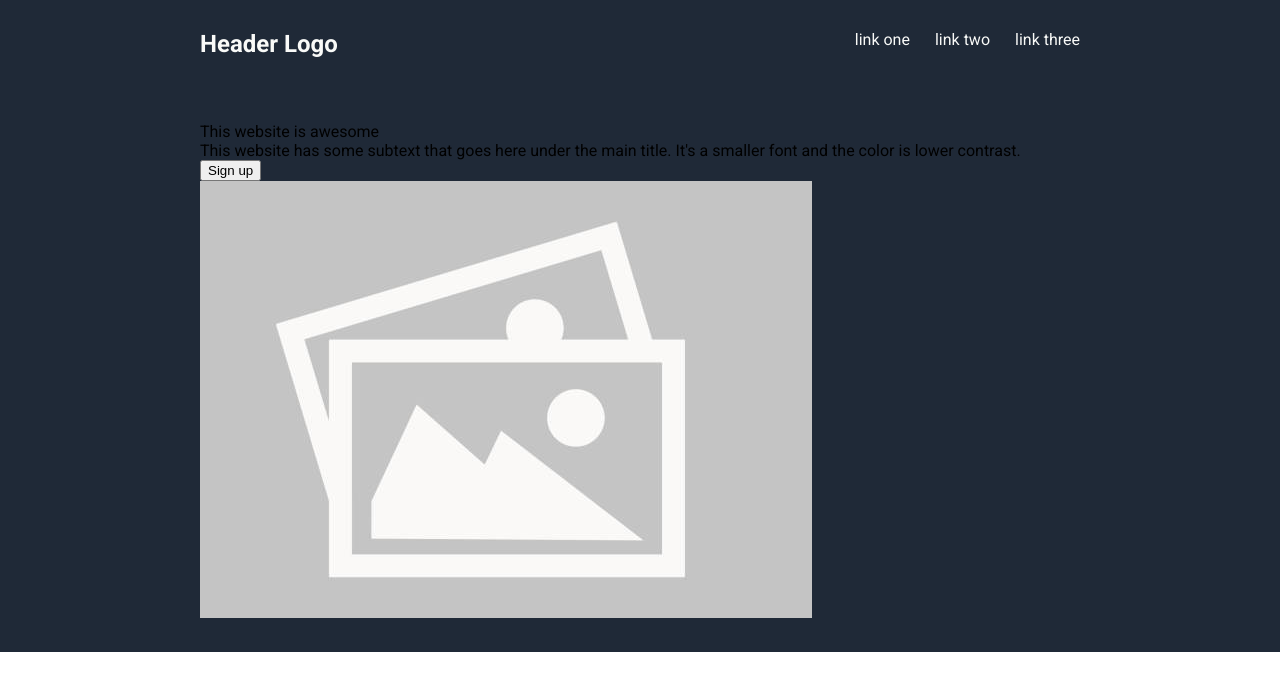
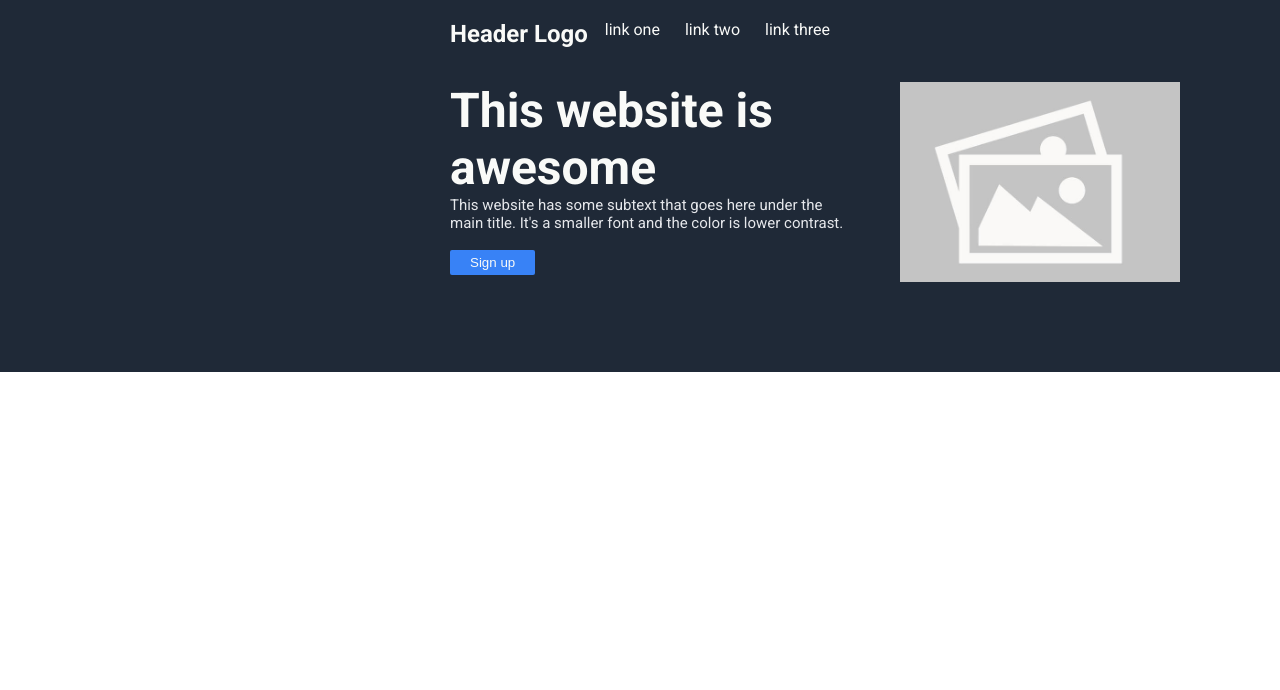
Before and after one commit to mobeen-saleem/landing-page, a plain HTML site: page index.html in a window 1280 px wide. Drawn offline with Linux system fonts and the light colour scheme.

Commit message:
feat: style hero text
added image, heading style, text style, button style.

adjusted margins and borders for seamless look.

```diff
--- a/index.html
+++ b/index.html
@@ -23,7 +23,7 @@
                 This website is awesome
             </div>
             <div class="main-subtext">
-                This website has some subtext that goes here under the main title. It's a smaller font and the color is lower contrast.
+                This website has some subtext that goes here under the main title. It's a smaller font and the color is lower contrast. <br> <br>
             </div>
             <button class="sign-up">Sign up</button>
         </div>
--- a/styles.css
+++ b/styles.css
@@ -8,12 +8,12 @@ body {
 
 .header, .hero {
     background-color: #1F2937;
-    padding: 30px 200px;
 }
 
 .header {
     display: flex;
     height: 32px;
+    padding: 20px 450px;
 }
 
 nav {
@@ -32,3 +32,44 @@ a {
     color: #F9FAF8;
     font-weight: bold;
 }
+
+.hero {
+    display: flex;
+    padding: 10px 450px;
+    padding-bottom: 70px;
+}
+
+img {
+    height: 200px;
+    display: flex;
+    flex-shrink: 2;
+    padding: 20px 50px;
+    padding-top: 0;
+    margin-left: auto;
+    padding-right: 0;
+}
+
+.main-title {
+    font-size: 48px;
+    color: #F9FAF8;
+    font-weight: bolder;
+}
+
+.main-subtext {
+    font-size: 15px;
+    color: #E5E7EB;
+    width: 400px;
+}
+
+.hero-text {
+    width: 500px;
+    height: 200px;
+}
+
+.sign-up {
+    background-color: #3882f6;
+    color: #F9FAF8;
+    padding: 5px 20px;
+    border: none;
+    border-radius: 2px;
+}
```
